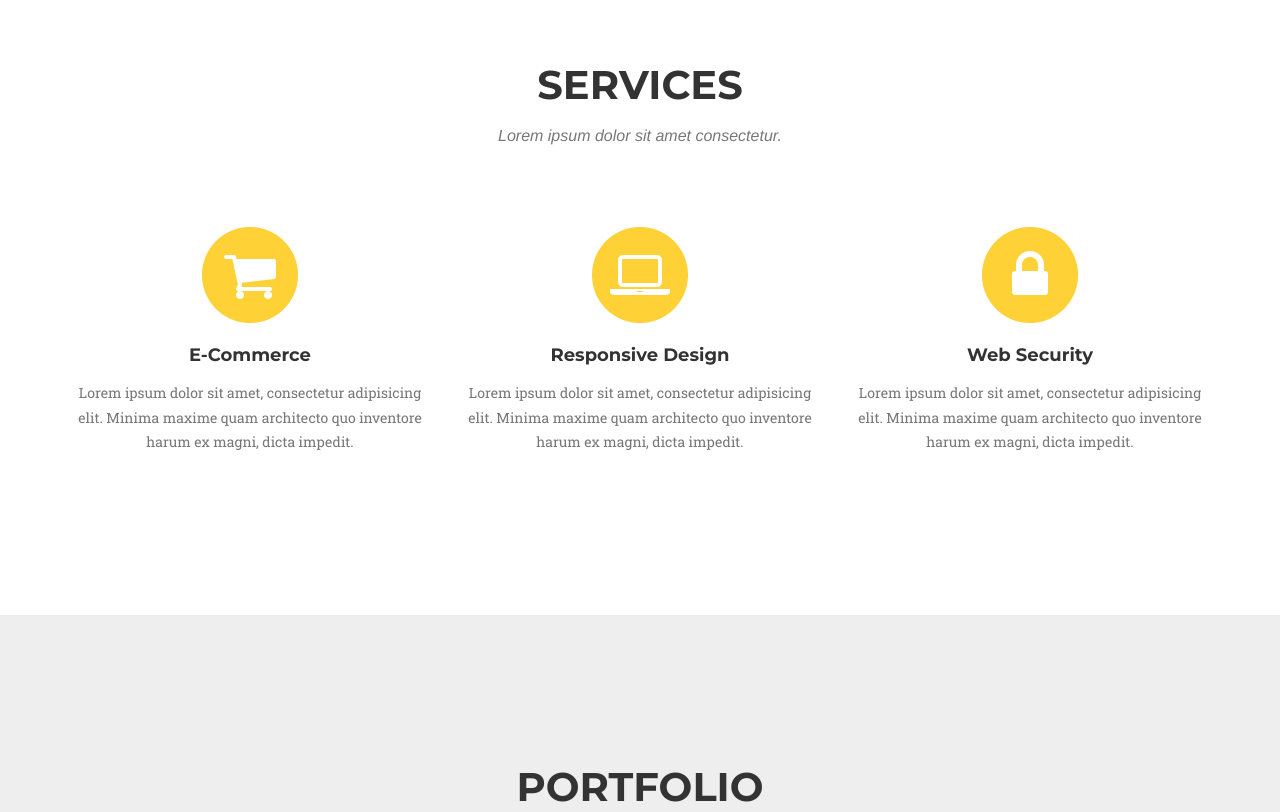
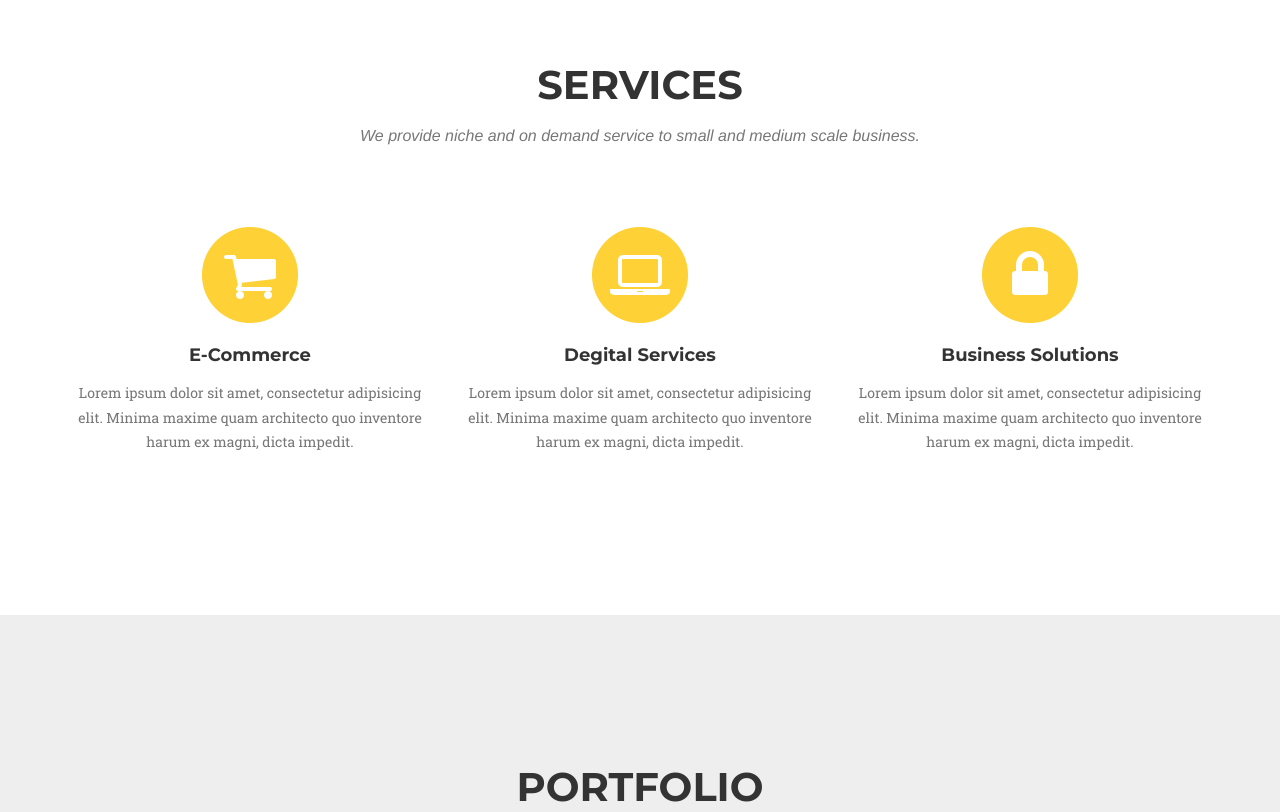
Before and after one commit to socialllyConnect/socialllyConnect.github.io, a website: page index.html in a window 1280 px wide. Shown: the part 920-1732 px from the top of the page. Drawn offline with nearby package versions, Linux system fonts and the light colour scheme; a web font is replaced by a local one.

Commit message:
Update index.html

```diff
--- a/index.html
+++ b/index.html
@@ -91,7 +91,7 @@
             <div class="row">
                 <div class="col-lg-12 text-center">
                     <h2 class="section-heading">Services</h2>
-                    <h3 class="section-subheading text-muted">Lorem ipsum dolor sit amet consectetur.</h3>
+                    <h3 class="section-subheading text-muted">We provide niche and on demand service to small and medium scale business.</h3>
                 </div>
             </div>
             <div class="row text-center">
@@ -108,7 +108,7 @@
                         <i class="fa fa-circle fa-stack-2x text-primary"></i>
                         <i class="fa fa-laptop fa-stack-1x fa-inverse"></i>
                     </span>
-                    <h4 class="service-heading">Responsive Design</h4>
+                    <h4 class="service-heading">Degital Services</h4>
                     <p class="text-muted">Lorem ipsum dolor sit amet, consectetur adipisicing elit. Minima maxime quam architecto quo inventore harum ex magni, dicta impedit.</p>
                 </div>
                 <div class="col-md-4">
@@ -116,7 +116,7 @@
                         <i class="fa fa-circle fa-stack-2x text-primary"></i>
                         <i class="fa fa-lock fa-stack-1x fa-inverse"></i>
                     </span>
-                    <h4 class="service-heading">Web Security</h4>
+                    <h4 class="service-heading">Business Solutions</h4>
                     <p class="text-muted">Lorem ipsum dolor sit amet, consectetur adipisicing elit. Minima maxime quam architecto quo inventore harum ex magni, dicta impedit.</p>
                 </div>
             </div>
@@ -443,7 +443,7 @@
         <div class="container">
             <div class="row">
                 <div class="col-md-4">
-                    <span class="copyright">Copyright &copy; Your Website 2016</span>
+                    <span class="copyright">Copyright &copy; Bizify Technology and Software Solution Pvt Ltd 2017</span>
                 </div>
                 <div class="col-md-4">
                     <ul class="list-inline social-buttons">
```
